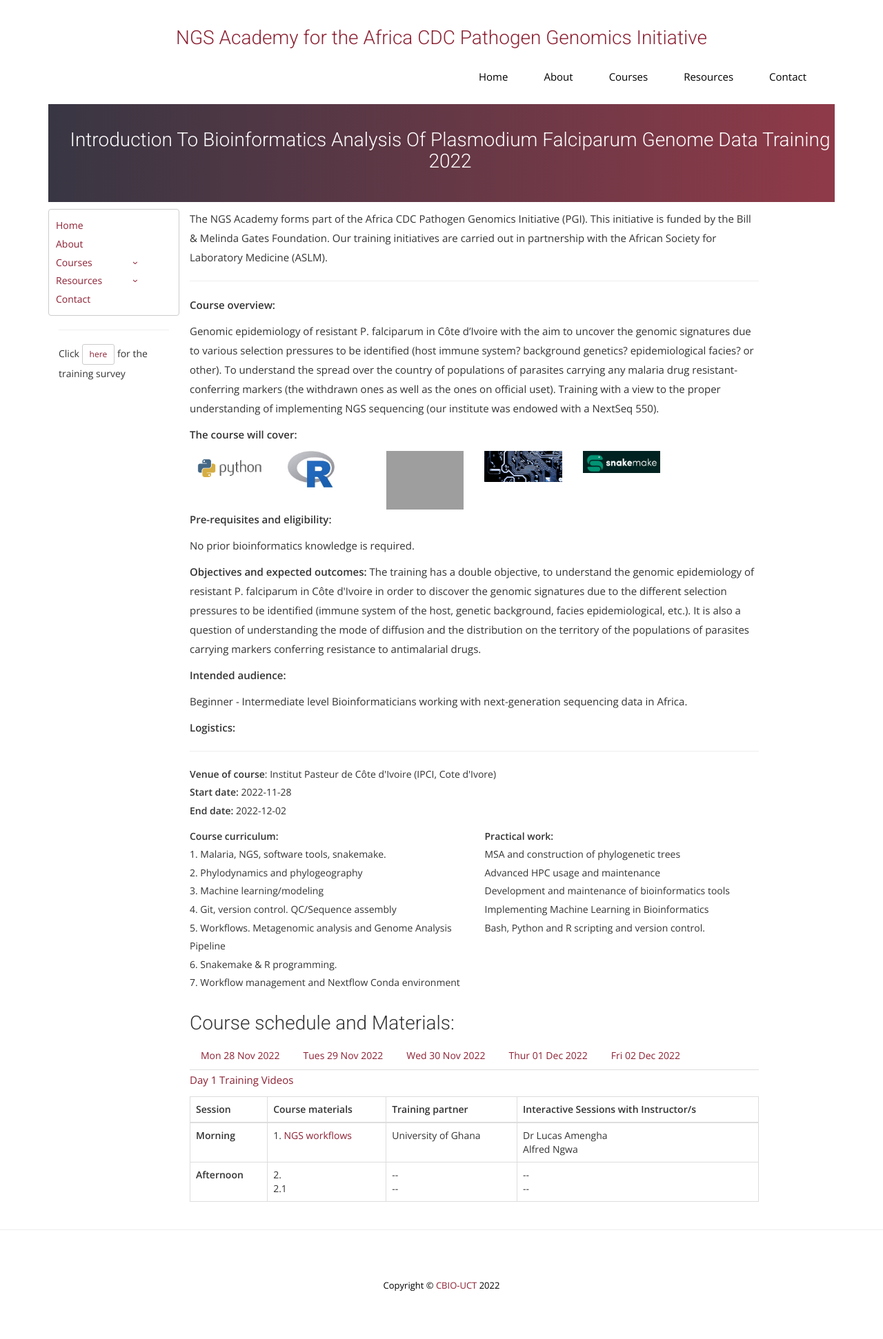
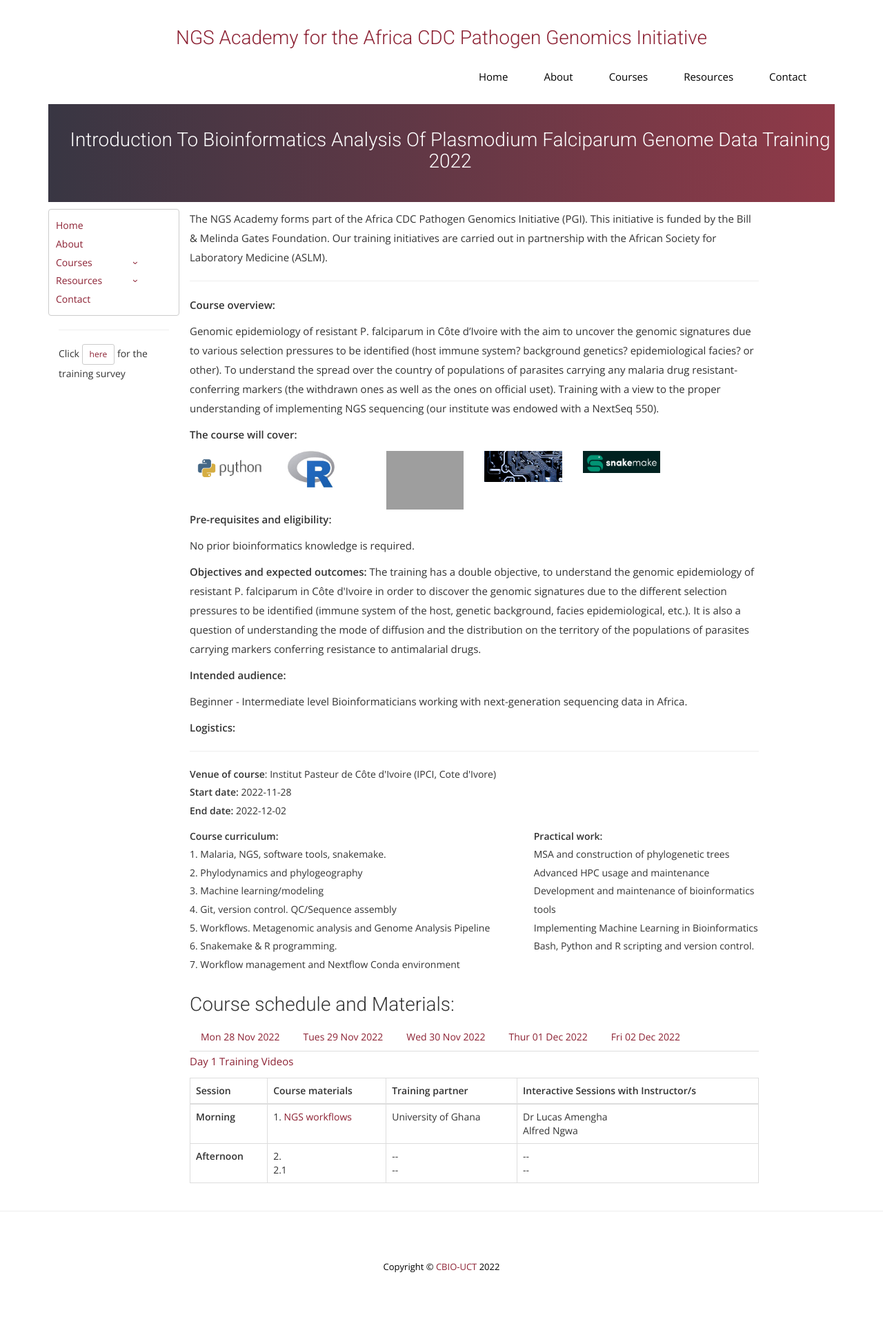
Before and after one commit to uct-cbio/ngs-academy, a Jekyll site: the page built from _posts/2022-10-29-Bioinformatics-Analysis-of-PFG-data.md, in a window 1280 px wide. Shown: the whole page at 69% size. Built offline with Jekyll 4.4.1, drawn with Linux system fonts in a browser that asks for light colours; nearby versions of some CDN libraries; some web fonts are replaced; comment, search, counter and statistics services are not loaded; after the commit the page ends 1915 px from its top, so only the background shows below that.

Commit message:
no commit

```diff
--- a/_posts/2022-10-29-Bioinformatics-Analysis-of-PFG-data.md
+++ b/_posts/2022-10-29-Bioinformatics-Analysis-of-PFG-data.md
@@ -100,7 +100,7 @@
 
 
  <div class="row">
-    <div class="col-sm-6">
+    <div class="col-sm-7">
      <b>Course curriculum:</b>
 
 <ol class="list-unstyled">
@@ -114,7 +114,7 @@
 <li>7. Workflow management and Nextflow Conda environment</li>
 </ol>
     </div>
-    <div class="col-sm-6">
+    <div class="col-sm-5">
 
 
 <ol class="list-unstyled">
```
Also changed, not shown: 1 other file.
